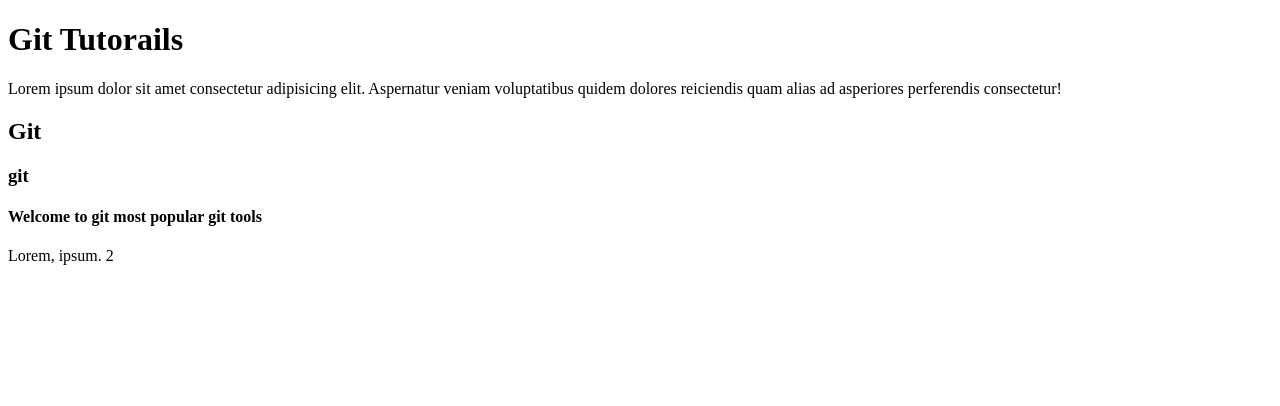
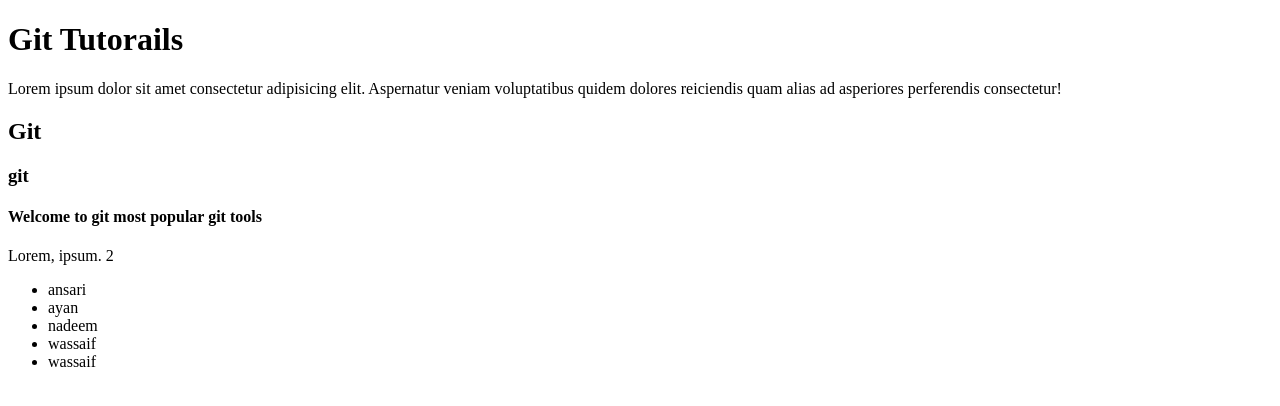
Before and after one commit to mohammadzeeshan6280/whitehat123, a plain HTML site: page index.html in a window 1280 px wide. Drawn offline with Linux system fonts and the light colour scheme.

Commit message:
ul add new

```diff
--- a/index.html
+++ b/index.html
@@ -13,6 +13,13 @@
     <h3>git</h3>
     <h4>Welcome to git most popular git tools</h4>
     <p>Lorem, ipsum. 2</p>
+    <ul>
+        <li>ansari</li>
+        <li>ayan</li>
+        <li>nadeem</li>
+        <li>wassaif</li>
+        <li>wassaif</li>
+    </ul>
 
 </body>
 </html>
```
